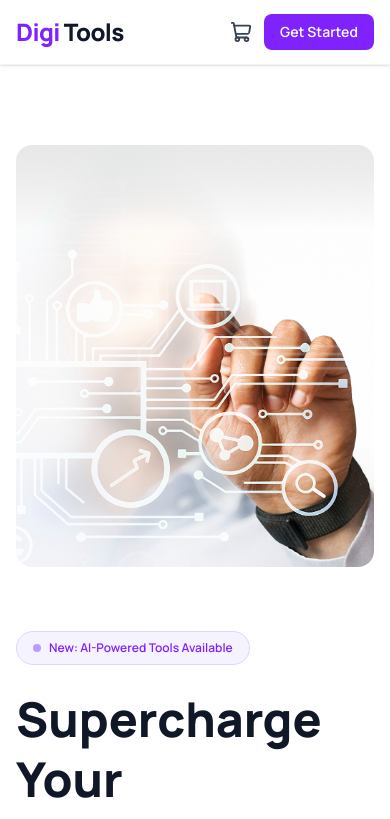
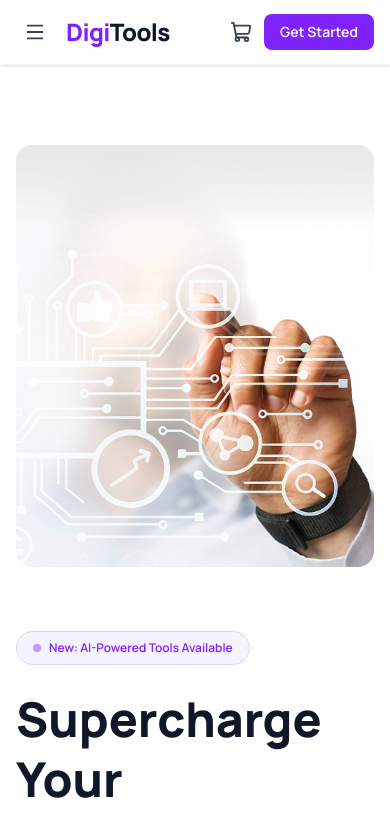
Before and after one commit to nilanjanajui/PH-Assignment-06-Digitools-Buying-Platform, a React (Vite) app: page / in a window 390 px wide. Shown: the top 819 px of the page. Built offline with nearby package versions, Linux system fonts and the light colour scheme.

Commit message:
hamburger icon added for responsive

```diff
--- a/src/components/navbar.jsx
+++ b/src/components/navbar.jsx
@@ -1,23 +1,38 @@
-import { ShoppingCart } from "lucide-react";
+import { useState } from "react";
+import { ShoppingCart, Menu, X } from "lucide-react";
+
+const navLinks = ["Products", "Features", "Pricing", "Testimonials", "FAQ"];
 
 export default function Navbar({ cartCount }) {
+    const [menuOpen, setMenuOpen] = useState(false);
+
     return (
         <nav className="sticky top-0 z-50 bg-white border-b border-gray-100 shadow-sm">
             <div className="max-w-7xl mx-auto px-4 sm:px-6 lg:px-8">
                 <div className="flex items-center justify-between h-16">
 
-                    <div className="flex items-center gap-1">
-                        <span className="text-2xl font-extrabold text-violet-600 tracking-tight">
-                            Digi
-                        </span>
-                        <span className="text-2xl font-extrabold text-gray-900 tracking-tight">
-                            Tools
-                        </span>
+                    {/* ── Left: Hamburger + Logo ── */}
+                    <div className="flex items-center gap-3">
+
+                        {/* Hamburger — mobile only */}
+                        <button
+                            onClick={() => setMenuOpen(!menuOpen)}
+                            className="md:hidden p-2 rounded-lg text-gray-700 hover:bg-gray-100 transition-colors duration-200"
+                            aria-label="Toggle menu"
+                        >
+                            {menuOpen ? <X size={22} /> : <Menu size={22} />}
+                        </button>
+
+                        {/* Logo */}
+                        <div className="flex items-center">
+                            <span className="text-2xl font-extrabold text-violet-600 tracking-tight">Digi</span>
+                            <span className="text-2xl font-extrabold text-gray-900 tracking-tight">Tools</span>
+                        </div>
                     </div>
 
+                    {/* ── Center: Desktop Nav Links ── */}
                     <div className="hidden md:flex items-center gap-7 text-sm font-medium text-gray-600">
-                        {["Products", "Features", "Pricing", "Testimonials", "FAQ"].map(
-                            (item) => (
+                        {navLinks.map((item) => (
                             <a
                                 key={item}
                                 href="#"
@@ -25,17 +40,15 @@ export default function Navbar({ cartCount }) {
                             >
                                 {item}
                             </a>
-                            )
-                        )}
+                        ))}
                     </div>
 
+                    {/* ── Right: Cart + Login + Get Started (always visible) ── */}
                     <div className="flex items-center gap-3">
 
+                        {/* Cart Icon */}
                         <div className="relative cursor-pointer">
-                            <ShoppingCart
-                                size={22}
-                                className="text-gray-700 hover:text-violet-600 transition-colors"
-                            />
+                            <ShoppingCart size={22} className="text-gray-700 hover:text-violet-600 transition-colors" />
                             {cartCount > 0 && (
                                 <span className="absolute -top-2 -right-2 bg-violet-600 text-white text-xs font-bold rounded-full w-5 h-5 flex items-center justify-center">
                                     {cartCount}
@@ -43,6 +56,7 @@ export default function Navbar({ cartCount }) {
                             )}
                         </div>
 
+                        {/* Login — hidden on mobile */}
                         <a
                             href="#"
                             className="hidden sm:block text-sm font-medium text-gray-700 hover:text-violet-600 transition-colors"
@@ -50,15 +64,33 @@ export default function Navbar({ cartCount }) {
                             Login
                         </a>
 
+                        {/* Get Started — always visible */}
                         <a
                             href="#"
                             className="bg-violet-600 hover:bg-violet-700 text-white text-sm font-semibold px-4 py-2 rounded-lg transition-colors duration-200"
                         >
                             Get Started
                         </a>
+
                     </div>
-                </div >
-            </div >
-        </nav >
+                </div>
+            </div>
+
+            {/* ── Mobile Dropdown — Nav Links Only ── */}
+            {menuOpen && (
+                <div className="md:hidden bg-white border-t border-gray-100 shadow-md px-4 py-3 flex flex-col gap-1">
+                    {navLinks.map((item) => (
+                        <a
+                            key={item}
+                            href="#"
+                            onClick={() => setMenuOpen(false)}
+                            className="text-sm font-medium text-gray-700 hover:text-violet-600 hover:bg-violet-50 px-3 py-2.5 rounded-lg transition-colors duration-200"
+                        >
+                            {item}
+                        </a>
+                    ))}
+                </div>
+            )}
+        </nav>
     );
-};
+}
```
Lines whose indentation alone changed are shown as unchanged.
